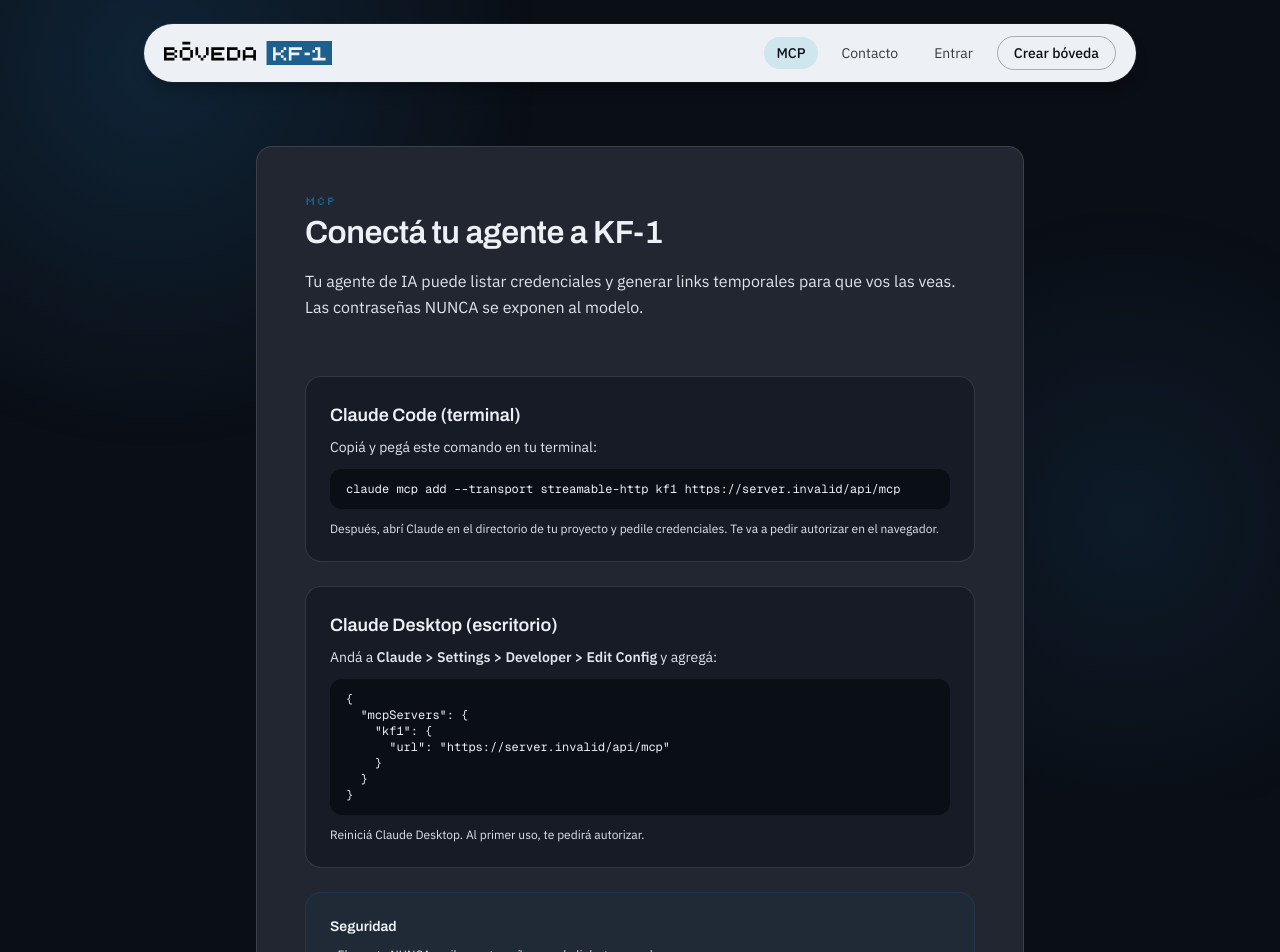
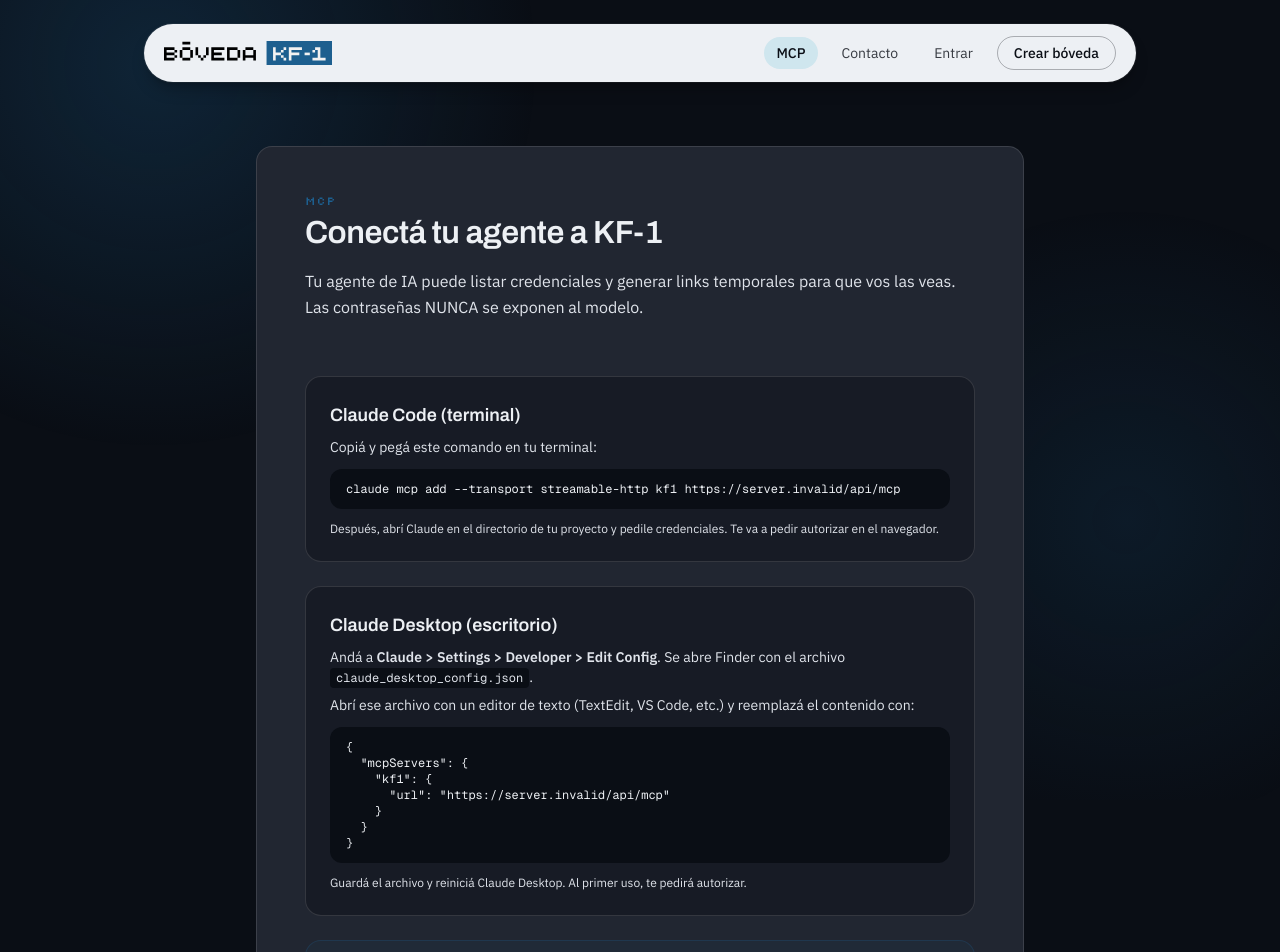
Before and after one commit to kitifica-max/bovedakf-1, a Next.js app: page /connect in a window 1280 px wide. Shown: the top 952 px of the page. Built offline with nearby package versions, Linux system fonts and the light colour scheme; no server answers.

Commit message:
fix: Claude Desktop instructions — Edit Config opens Finder, not editor

```diff
--- a/src/app/connect/page.tsx
+++ b/src/app/connect/page.tsx
@@ -42,7 +42,11 @@ export default function ConnectPage() {
           <div className="rounded-2xl border border-border-soft bg-gray/40 p-6">
             <h3 className="font-display text-lg font-semibold text-ink">Claude Desktop (escritorio)</h3>
             <p className="mt-2 text-sm text-ink-soft">
-              Andá a <strong>Claude &gt; Settings &gt; Developer &gt; Edit Config</strong> y agregá:
+              Andá a <strong>Claude &gt; Settings &gt; Developer &gt; Edit Config</strong>.
+              Se abre Finder con el archivo <code className="rounded bg-gray px-1.5 py-0.5 font-mono text-xs">claude_desktop_config.json</code>.
+            </p>
+            <p className="mt-2 text-sm text-ink-soft">
+              Abrí ese archivo con un editor de texto (TextEdit, VS Code, etc.) y reemplazá el contenido con:
             </p>
             <pre className="mt-3 overflow-x-auto rounded-xl bg-gray px-4 py-3 font-mono text-xs text-ink">
 {`{
@@ -54,7 +58,7 @@ export default function ConnectPage() {
 }`}
             </pre>
             <p className="mt-3 text-xs text-ink-soft">
-              Reiniciá Claude Desktop. Al primer uso, te pedirá autorizar.
+              Guardá el archivo y reiniciá Claude Desktop. Al primer uso, te pedirá autorizar.
             </p>
           </div>
 
--- a/src/app/dashboard/ai/page.tsx
+++ b/src/app/dashboard/ai/page.tsx
@@ -96,10 +96,12 @@ export default async function AiDashboardPage() {
               Claude Desktop (escritorio)
             </summary>
             <div className="mt-3 rounded-xl bg-gray/60 p-4">
-              <p className="mb-2 text-xs text-ink-soft">
-                Andá a <strong>Claude &gt; Settings &gt; Developer &gt; Edit Config</strong> y agregá:
+              <p className="text-xs text-ink-soft">
+                Andá a <strong>Claude &gt; Settings &gt; Developer &gt; Edit Config</strong>.
+                Se abre Finder con el archivo <code className="rounded bg-gray px-1.5 py-0.5 font-mono">claude_desktop_config.json</code>.
+                Abrilo con un editor de texto y reemplazá el contenido con:
               </p>
-              <pre className="overflow-x-auto rounded-lg bg-gray px-3 py-2 font-mono text-xs text-ink">
+              <pre className="mt-3 overflow-x-auto rounded-lg bg-gray px-3 py-2 font-mono text-xs text-ink">
 {`{
   "mcpServers": {
     "kf1": {
@@ -108,6 +110,9 @@ export default async function AiDashboardPage() {
   }
 }`}
               </pre>
+              <p className="mt-2 text-xs text-ink-soft">
+                Guardá y reiniciá Claude Desktop.
+              </p>
             </div>
           </details>
 
```
